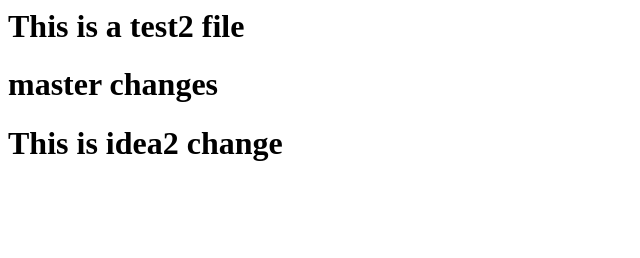
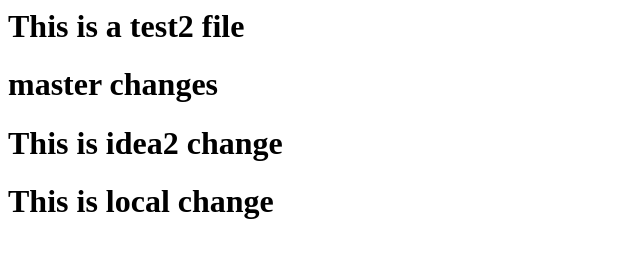
Before and after one commit to sathyarms/mycart, a plain HTML site: page code/index.html in a window 1280 px wide. Shown: the whole page, without its empty margins (0-640 px from the left). Drawn offline with Linux system fonts and the light colour scheme.

Commit message:
local change

```diff
--- a/code/index.html
+++ b/code/index.html
@@ -1,3 +1,4 @@
 <h1>This is a test2 file</h1>
 <h1>master changes</h1>
 <h1>This is idea2 change</h1>
+<h1>This is local change</h1>
```
